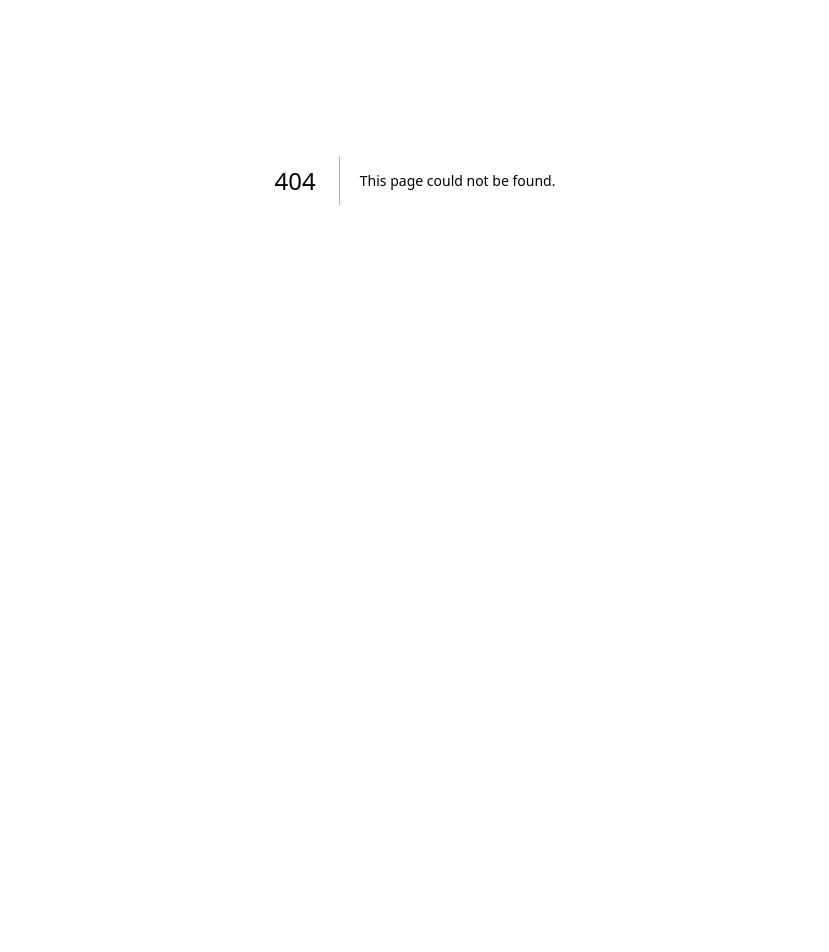
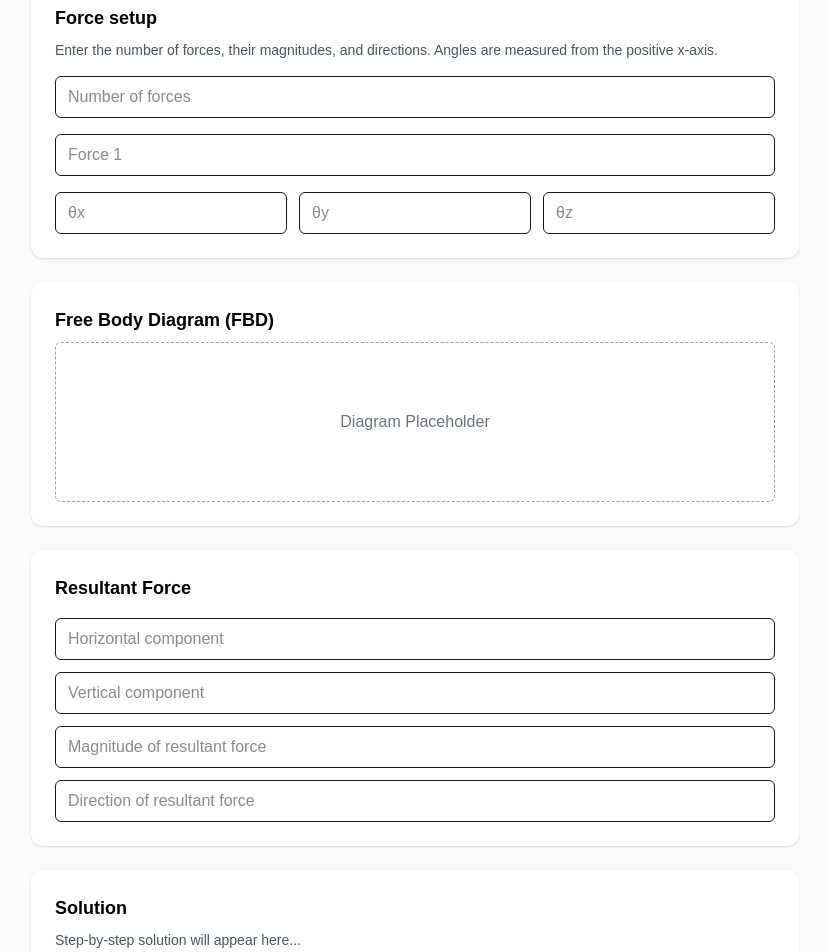
Before and after one commit to himikoo14/Thesis, a Next.js app: page /Comming-Soon in a window 1280 px wide. Before the commit this address had no page. Shown: the part 220-1172 px from the top of the page, without its empty margins (225-1054 px from the left). Before the commit the page ends 800 px from the top, so only its background shows below. Built offline with nearby package versions, Linux system fonts and the light colour scheme.

Commit message:
addition

```diff
--- /dev/null
+++ b/app/Comming-Soon/page.tsx
@@ -0,0 +1,73 @@
+import Header from "../../components/Header";
+import Footer from "../../components/Footer";
+
+
+export default function Solver3D() {
+    return (
+        <main className="bg-gray-50 min-h-screen flex flex-col">
+            < Header />
+            {/* Page Content */}
+            <section className="flex flex-col items-center text-center py-12 flex-grow">
+                <h1 className="text-3xl md:text-4xl font-bold mb-10 text-black">
+                    Comming Soon
+                </h1>
+
+                <div className="max-w-3xl w-full space-y-6 text-left">
+                    {/* Force Setup */}
+                    <div className="bg-white shadow rounded-xl p-6">
+                        <h2 className="text-lg font-bold mb-2 text-black">Force setup</h2>
+                        <p className="text-gray-600 text-sm mb-4">
+                            Enter the number of forces, their magnitudes, and directions. Angles are measured from the positive x-axis.
+                        </p>
+                        <div className="space-y-4">
+                            <input
+                                type="number"
+                                placeholder="Number of forces"
+                                className="w-full border rounded-md px-3 py-2"
+                            />
+                            <input
+                                type="text"
+                                placeholder="Force 1"
+                                className="w-full border rounded-md px-3 py-2"
+                            />
+                            <div className="grid grid-cols-3 gap-3">
+                                <input type="number" placeholder="θx" className="border rounded-md px-3 py-2" />
+                                <input type="number" placeholder="θy" className="border rounded-md px-3 py-2" />
+                                <input type="number" placeholder="θz" className="border rounded-md px-3 py-2" />
+                            </div>
+                        </div>
+                    </div>
+
+                    {/* Free Body Diagram */}
+                    <div className="bg-white shadow rounded-xl p-6">
+                        <h2 className="text-lg font-bold mb-2 text-black">Free Body Diagram (FBD)</h2>
+                        <div className="border border-dashed border-gray-400 rounded-md h-40 flex items-center justify-center text-gray-500">
+                            Diagram Placeholder
+                        </div>
+                    </div>
+
+                    {/* Resultant Force */}
+                    <div className="bg-white shadow rounded-xl p-6">
+                        <h2 className="text-lg font-bold mb-4 text-black">Resultant Force</h2>
+                        <div className="space-y-3">
+                            <input type="text" placeholder="Horizontal component" className="w-full border rounded-md px-3 py-2" />
+                            <input type="text" placeholder="Vertical component" className="w-full border rounded-md px-3 py-2" />
+                            <input type="text" placeholder="Magnitude of resultant force" className="w-full border rounded-md px-3 py-2" />
+                            <input type="text" placeholder="Direction of resultant force" className="w-full border rounded-md px-3 py-2" />
+                        </div>
+                    </div>
+
+                    {/* Solution */}
+                    <div className="bg-white shadow rounded-xl p-6">
+                        <h2 className="text-lg font-bold mb-2 text-black">Solution</h2>
+                        <div className="text-gray-600 text-sm">
+                            Step-by-step solution will appear here...
+                        </div>
+                    </div>
+                </div>
+            </section>
+
+            < Footer />
+        </main>
+    );
+}
```
